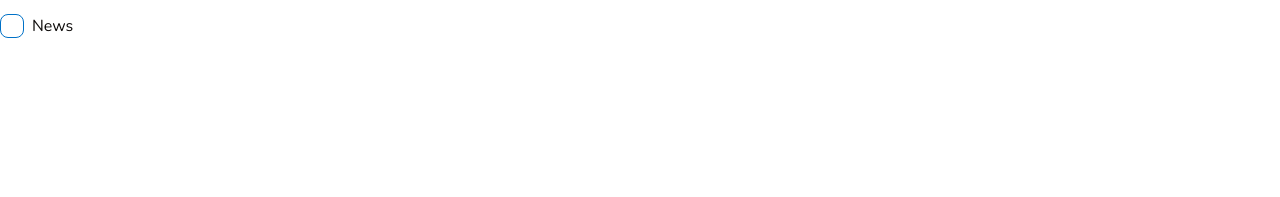
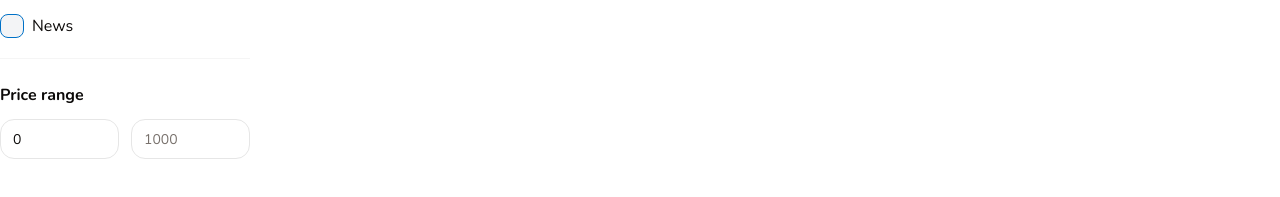
Before and after one commit to Gr1Lzy/online-pizza-web, a Next.js app: page / in a window 1280 px wide. Shown: the part 409-606 px from the top of the page. Built offline with nearby package versions, Linux system fonts and the light colour scheme.

Commit message:
Add PriceRange and update Checkbox cn

```diff
--- a/components/shared/filters.tsx
+++ b/components/shared/filters.tsx
@@ -1,6 +1,7 @@
 import React from 'react';
 import {Title} from "@/components/shared/title";
 import {FilterCheckbox} from "@/components/shared/filter-checkbox";
+import {Input} from "@/components/ui";
 
 interface Props {
     className?: string;
@@ -15,6 +16,14 @@ export const Filters: React.FC<Props> = ({ className }) => {
                 <FilterCheckbox text="Can be collected" value="1" />
                 <FilterCheckbox text="News" value="2" />
             </div>
+
+            <div className="mt-5 border-y border-y-neutral-100 py-6 pb-7">
+                <p className="font-bold mb-3">Price range</p>
+                <div className="flex gap-3 mb-5">
+                    <Input type="number" placeholder="0" min={0} max={1000} defaultValue={0} />
+                    <Input type="number" min={100} max={1000} placeholder="1000" />
+                </div>
+            </div>
         </div>
     );
 };
--- a/components/ui/checkbox.tsx
+++ b/components/ui/checkbox.tsx
@@ -13,7 +13,7 @@ const Checkbox = React.forwardRef<
   <CheckboxPrimitive.Root
     ref={ref}
     className={cn(
-      "peer h-4 w-4 shrink-0 rounded-sm border border-primary ring-offset-background focus-visible:outline-none focus-visible:ring-2 focus-visible:ring-ring focus-visible:ring-offset-2 disabled:cursor-not-allowed disabled:opacity-50 data-[state=checked]:bg-primary data-[state=checked]:text-primary-foreground",
+      "peer h-4 w-4 shrink-0 bg-gray-100 rounded-sm border border-primary ring-offset-background focus-visible:outline-none focus-visible:ring-2 focus-visible:ring-ring focus-visible:ring-offset-2 disabled:cursor-not-allowed disabled:opacity-50 data-[state=checked]:bg-primary data-[state=checked]:text-primary-foreground",
       className
     )}
     {...props}
```
